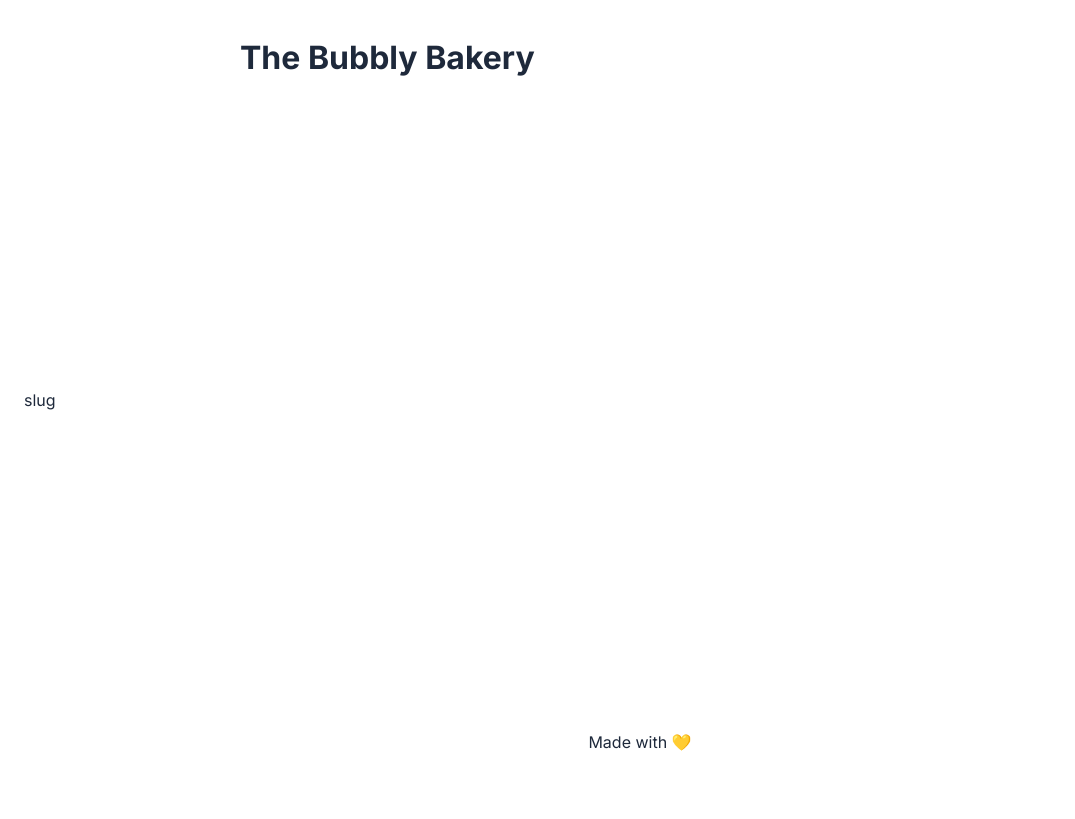
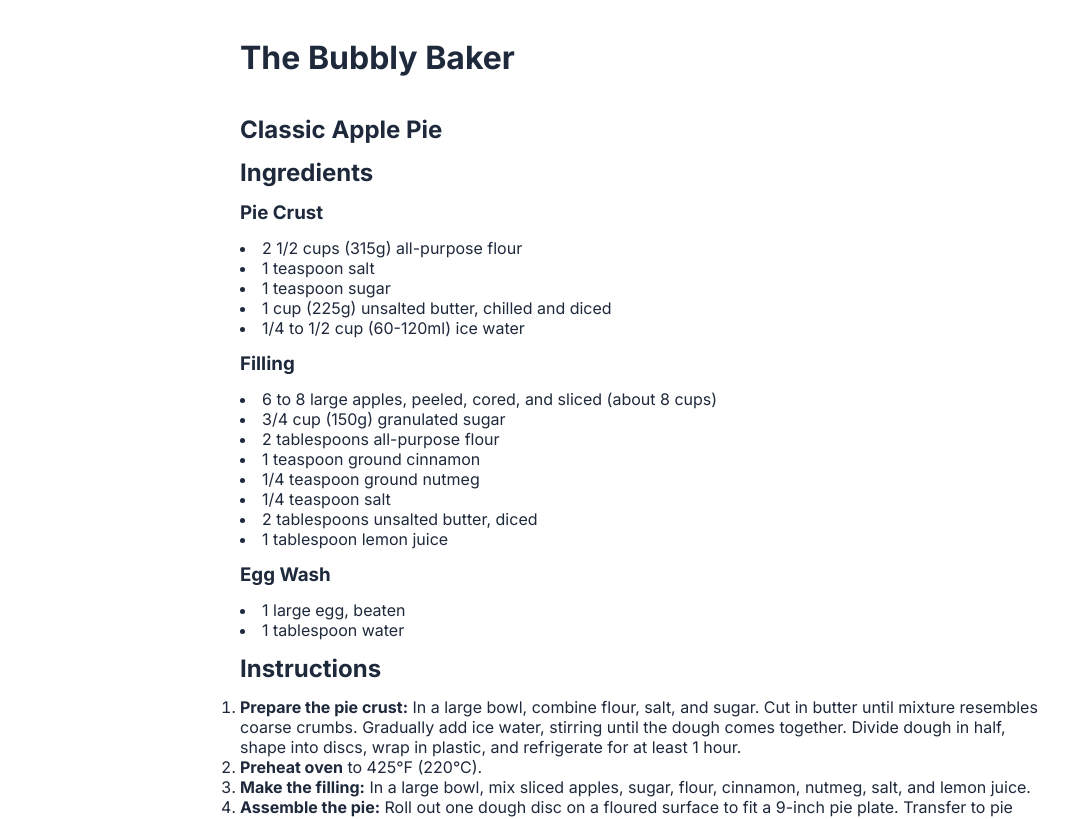
Before and after one commit to utkuoylum/nextblogwithmdx, a Next.js app: page /recipe/apple_pie in a window 1280 px wide. Shown: the top 819 px of the page, without its empty margins (0-1075 px from the left). Built offline with nearby package versions, Linux system fonts and the light colour scheme.

Commit message:
final fixes

```diff
--- a/app/layout.js
+++ b/app/layout.js
@@ -5,15 +5,15 @@ import Link from "next/link";
 const inter = Inter({ subsets: ["latin"] });
 
 export const metadata = {
-  title: "Create Next App",
-  description: "Generated by create next app",
+  title: "The Bubbly Baker",
+  description: "Amazing recipe app",
 };
 
 export default function RootLayout({ children }) {
 
   let header = (
     <header>
-<Link href='/'><h1>The Bubbly Bakery</h1></Link>
+<Link href='/'><h1>The Bubbly Baker</h1></Link>
     </header>
   )
 
--- a/app/recipe/[slug]/page.js
+++ b/app/recipe/[slug]/page.js
@@ -1,6 +1,37 @@
+import Markdown from "markdown-to-jsx"
+import getPostMetadata from "@/utils/getPostMetadata"
+import fs from "fs"
+import matter from "gray-matter"
 
+function getPostContent(slug) {
+    const folder = 'recipes/'
+    const file = folder + `${slug}.md`
+    const content = fs.readFileSync(file, 'utf8')
 
-export default function Page() {
+    const matterResult = matter(content)
+    return matterResult
+}
+
+export const generateStaticParams = async() => {
+    const posts = getPostMetadata('recipes')
+    return posts.map(post => {slug: post.slug})
+}
+
+export async function generateMetadata({params, searchParams}) {
+    const id = params?.slug ? ' . ' + params?.slug: ''
+    return {
+        title: `The Bubbly Baker ${id.replaceAll('_', ' ')}`
+    }
+}
+
+export default function Page({params}) {
+    const slug = params.slug
+    const post = getPostContent(slug)
+    console.log(post)
 return (
-<div>slug</div>
+<main>
+    <article>
+        <Markdown>{post.content}</Markdown>
+    </article>
+</main>
 )}
--- a/components/PostCard.js
+++ b/components/PostCard.js
@@ -3,7 +3,7 @@ import Link from "next/link";
 
 export default function PostCard({post}) {
 return (
-<Link className="unstyled" href={`/recipes/${post.slug}`}>
+<Link className="unstyled" href={`/recipe/${post.slug}`}>
 <div className="postCard">
     <h3>{post.title}</h3>
     <p>{post.bio}</p>
```
